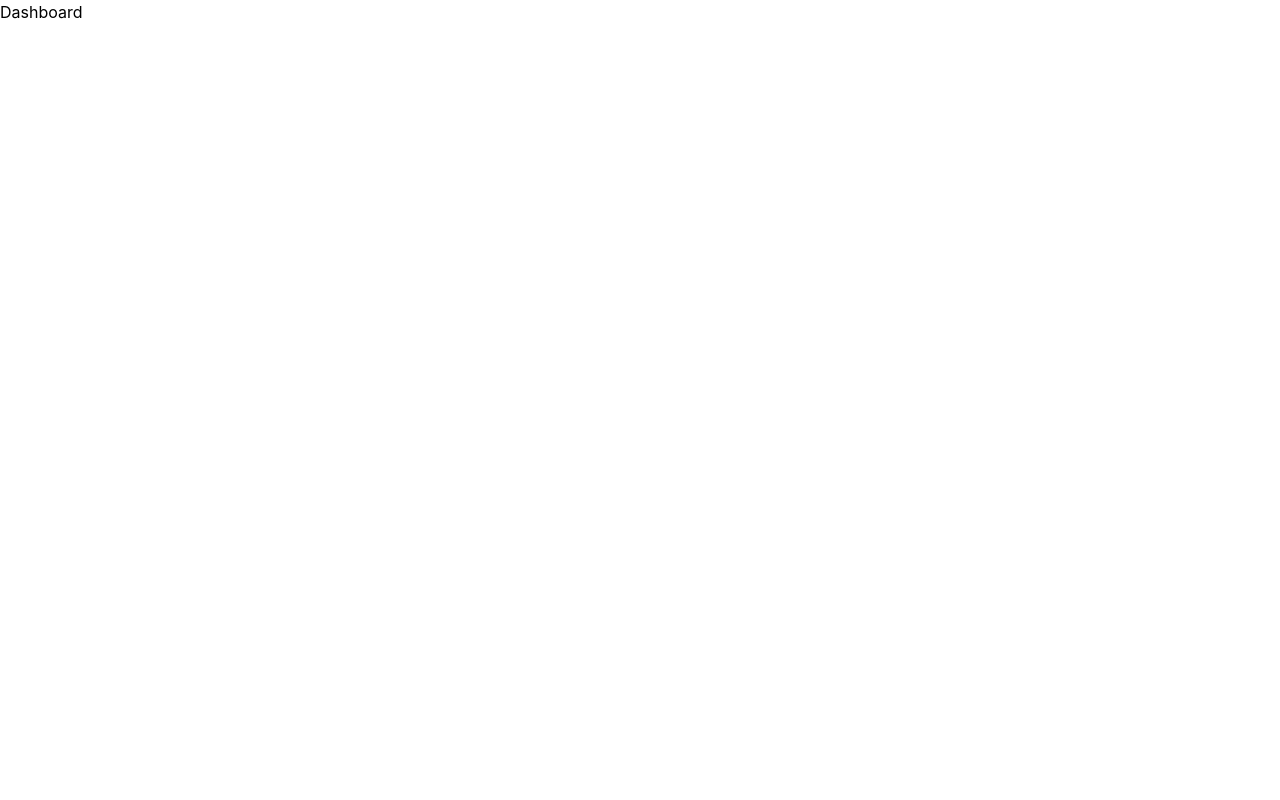
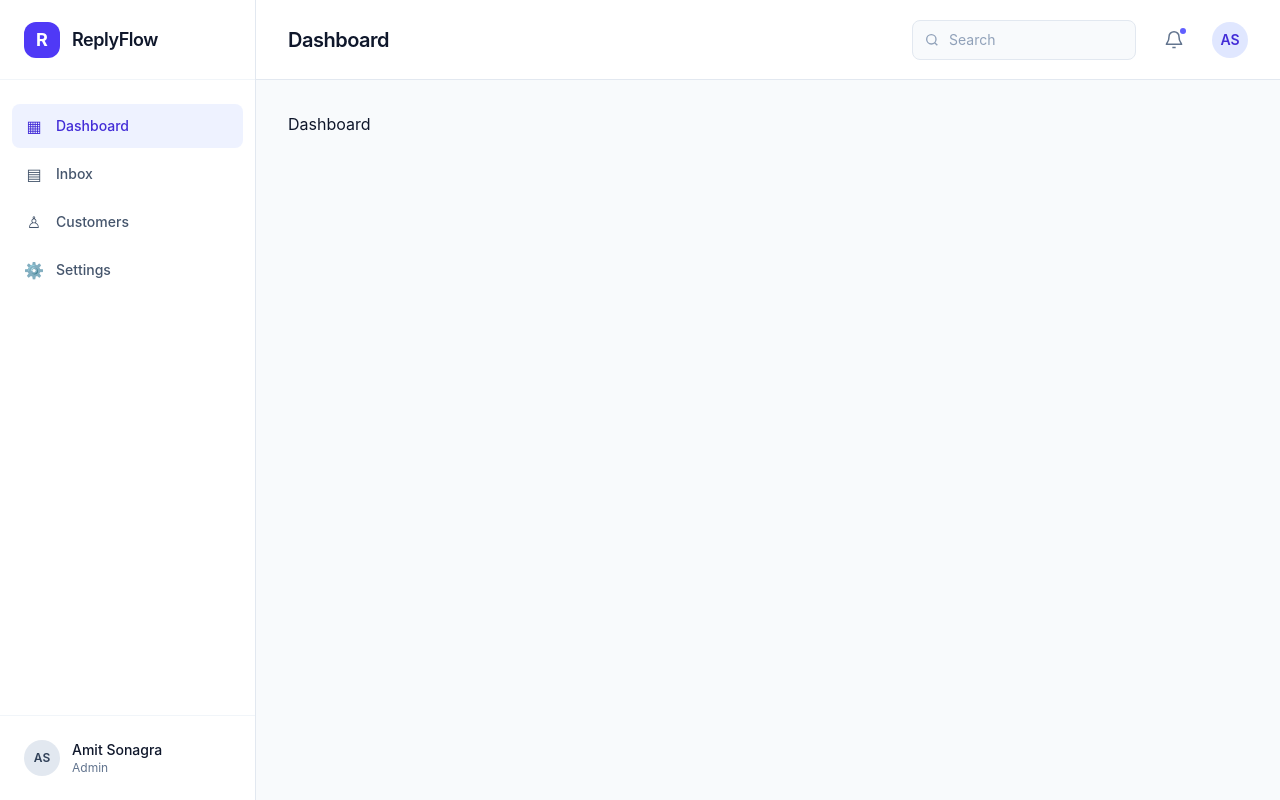
Before and after one commit to amitt39/replyflow, a React (Vite) app: page / in a window 1280 px wide. Built offline with nearby package versions, Linux system fonts and the light colour scheme.

Commit message:
Build responsive application layout

```diff
--- a/src/App.jsx
+++ b/src/App.jsx
@@ -1,4 +1,5 @@
 import { Route, Routes } from 'react-router-dom'
+import AppLayout from './components/layout/AppLayout.jsx'
 import Customers from './pages/Customers.jsx'
 import Dashboard from './pages/Dashboard.jsx'
 import Inbox from './pages/Inbox.jsx'
@@ -8,11 +9,13 @@ import TicketDetails from './pages/TicketDetails.jsx'
 function App() {
   return (
     <Routes>
-      <Route path="/" element={<Dashboard />} />
-      <Route path="/inbox" element={<Inbox />} />
-      <Route path="/tickets/" element={<TicketDetails />} />
-      <Route path="/customers" element={<Customers />} />
-      <Route path="/settings" element={<Settings />} />
+      <Route element={<AppLayout />}>
+        <Route path="/" element={<Dashboard />} />
+        <Route path="/inbox" element={<Inbox />} />
+        <Route path="/tickets/" element={<TicketDetails />} />
+        <Route path="/customers" element={<Customers />} />
+        <Route path="/settings" element={<Settings />} />
+      </Route>
     </Routes>
   )
 }
--- /dev/null
+++ b/src/components/layout/AppLayout.jsx
@@ -0,0 +1,30 @@
+import { useState } from 'react'
+import { Outlet } from 'react-router-dom'
+import Header from './Header.jsx'
+import Sidebar from './Sidebar.jsx'
+
+function AppLayout() {
+  const [isSidebarOpen, setIsSidebarOpen] = useState(false)
+
+  return (
+    <div className="min-h-screen bg-slate-50 text-slate-900">
+      <Sidebar isOpen={isSidebarOpen} onClose={() => setIsSidebarOpen(false)} />
+      {isSidebarOpen && (
+        <button
+          type="button"
+          className="fixed inset-0 z-30 bg-slate-950/30 lg:hidden"
+          onClick={() => setIsSidebarOpen(false)}
+          aria-label="Close navigation menu"
+        />
+      )}
+      <div className="lg:pl-64">
+        <Header onMenuClick={() => setIsSidebarOpen(true)} />
+        <main className="p-4 sm:p-6 lg:p-8">
+          <Outlet />
+        </main>
+      </div>
+    </div>
+  )
+}
+
+export default AppLayout
--- /dev/null
+++ b/src/components/layout/Header.jsx
@@ -0,0 +1,58 @@
+import { useLocation } from 'react-router-dom'
+
+const pageTitles = {
+  '/': 'Dashboard',
+  '/inbox': 'Inbox',
+  '/tickets/': 'Ticket details',
+  '/customers': 'Customers',
+  '/settings': 'Settings',
+}
+
+function Header({ onMenuClick }) {
+  const { pathname } = useLocation()
+  const title = pageTitles[pathname] ?? 'ReplyFlow'
+
+  return (
+    <header className="flex h-20 items-center justify-between border-b border-slate-200 bg-white px-4 sm:px-6 lg:px-8">
+      <div className="flex items-center gap-3">
+        <button
+          type="button"
+          onClick={onMenuClick}
+          className="rounded-lg p-2 text-slate-600 hover:bg-slate-100 lg:hidden"
+          aria-label="Open navigation menu"
+        >
+          <svg viewBox="0 0 24 24" className="h-5 w-5" fill="none" stroke="currentColor" strokeWidth="2">
+            <path d="M4 6h16M4 12h16M4 18h16" />
+          </svg>
+        </button>
+        <h1 className="text-xl font-semibold tracking-tight text-slate-900">{title}</h1>
+      </div>
+
+      <div className="flex items-center gap-3 sm:gap-5">
+        <label className="relative hidden sm:block">
+          <span className="sr-only">Search</span>
+          <svg viewBox="0 0 24 24" className="pointer-events-none absolute left-3 top-1/2 h-4 w-4 -translate-y-1/2 text-slate-400" fill="none" stroke="currentColor" strokeWidth="2">
+            <circle cx="11" cy="11" r="7" />
+            <path d="m20 20-4-4" />
+          </svg>
+          <input
+            type="search"
+            placeholder="Search"
+            className="h-10 w-44 rounded-lg border border-slate-200 bg-slate-50 pl-9 pr-3 text-sm text-slate-900 outline-none placeholder:text-slate-400 focus:border-slate-400 focus:bg-white sm:w-56"
+          />
+        </label>
+        <button type="button" className="relative rounded-lg p-2 text-slate-500 hover:bg-slate-100" aria-label="Notifications">
+          <svg viewBox="0 0 24 24" className="h-5 w-5" fill="none" stroke="currentColor" strokeWidth="1.8">
+            <path d="M18 8a6 6 0 0 0-12 0c0 7-3 7-3 9h18c0-2-3-2-3-9M10 21h4" />
+          </svg>
+          <span className="absolute right-1.5 top-1.5 h-1.5 w-1.5 rounded-full bg-indigo-500" />
+        </button>
+        <div className="flex h-9 w-9 items-center justify-center rounded-full bg-indigo-100 text-sm font-semibold text-indigo-700" aria-label="User avatar">
+          AS
+        </div>
+      </div>
+    </header>
+  )
+}
+
+export default Header
--- /dev/null
+++ b/src/components/layout/Sidebar.jsx
@@ -0,0 +1,49 @@
+import { NavLink } from 'react-router-dom'
+
+const navigation = [
+  { label: 'Dashboard', to: '/', icon: '▦' },
+  { label: 'Inbox', to: '/inbox', icon: '▤' },
+  { label: 'Customers', to: '/customers', icon: '♙' },
+  { label: 'Settings', to: '/settings', icon: '⚙' },
+]
+
+function Sidebar({ isOpen, onClose }) {
+  return (
+    <aside className={`fixed inset-y-0 left-0 z-40 flex w-64 flex-col border-r border-slate-200 bg-white transition-transform duration-200 lg:translate-x-0 ${isOpen ? 'translate-x-0' : '-translate-x-full'}`}>
+      <div className="flex h-20 items-center border-b border-slate-100 px-6">
+        <div className="flex items-center gap-3">
+          <div className="flex h-9 w-9 items-center justify-center rounded-xl bg-indigo-600 text-lg font-bold text-white">R</div>
+          <span className="text-lg font-semibold tracking-tight text-slate-900">ReplyFlow</span>
+        </div>
+        <button type="button" onClick={onClose} className="ml-auto rounded-lg p-2 text-slate-500 hover:bg-slate-100 lg:hidden" aria-label="Close navigation menu">×</button>
+      </div>
+
+      <nav className="flex-1 space-y-1 px-3 py-6" aria-label="Primary navigation">
+        {navigation.map(({ label, to, icon }) => (
+          <NavLink
+            key={to}
+            to={to}
+            end={to === '/'}
+            onClick={onClose}
+            className={({ isActive }) => `flex items-center gap-3 rounded-lg px-3 py-2.5 text-sm font-medium transition-colors ${isActive ? 'bg-indigo-50 text-indigo-700' : 'text-slate-600 hover:bg-slate-50 hover:text-slate-900'}`}
+          >
+            <span className="w-5 text-center text-base" aria-hidden="true">{icon}</span>
+            {label}
+          </NavLink>
+        ))}
+      </nav>
+
+      <div className="border-t border-slate-100 p-4">
+        <div className="flex items-center gap-3 rounded-lg px-2 py-2">
+          <div className="flex h-9 w-9 items-center justify-center rounded-full bg-slate-200 text-xs font-semibold text-slate-700">AS</div>
+          <div className="min-w-0">
+            <p className="truncate text-sm font-medium text-slate-900">Amit Sonagra</p>
+            <p className="truncate text-xs text-slate-500">Admin</p>
+          </div>
+        </div>
+      </div>
+    </aside>
+  )
+}
+
+export default Sidebar
```
